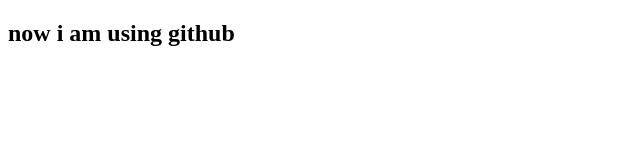
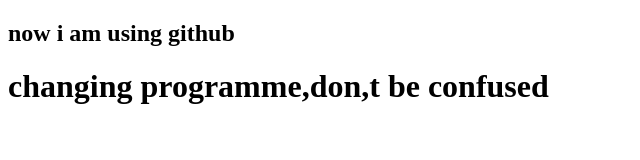
Before and after one commit to mojumdershahadat/my-first-website, a plain HTML site: page index.html in a window 1280 px wide. Shown: the whole page, without its empty margins (0-640 px from the left). Drawn offline with Linux system fonts and the light colour scheme.

Commit message:
changing header

```diff
--- a/index.html
+++ b/index.html
@@ -8,5 +8,6 @@
 </head>
 <body>
     <h2>now i am using github</h2>
+    <h1>changing programme,don,t be confused</h1>
 </body>
 </html>
```
Also changed, not shown: 1 other file.
